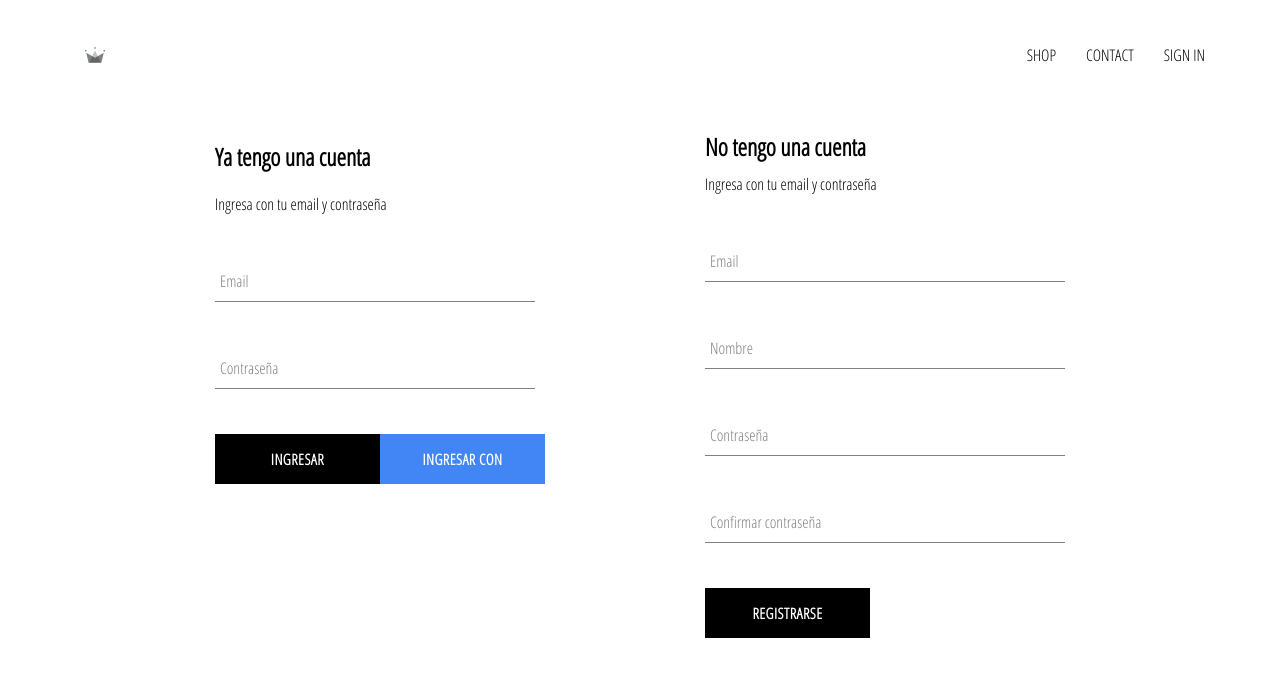
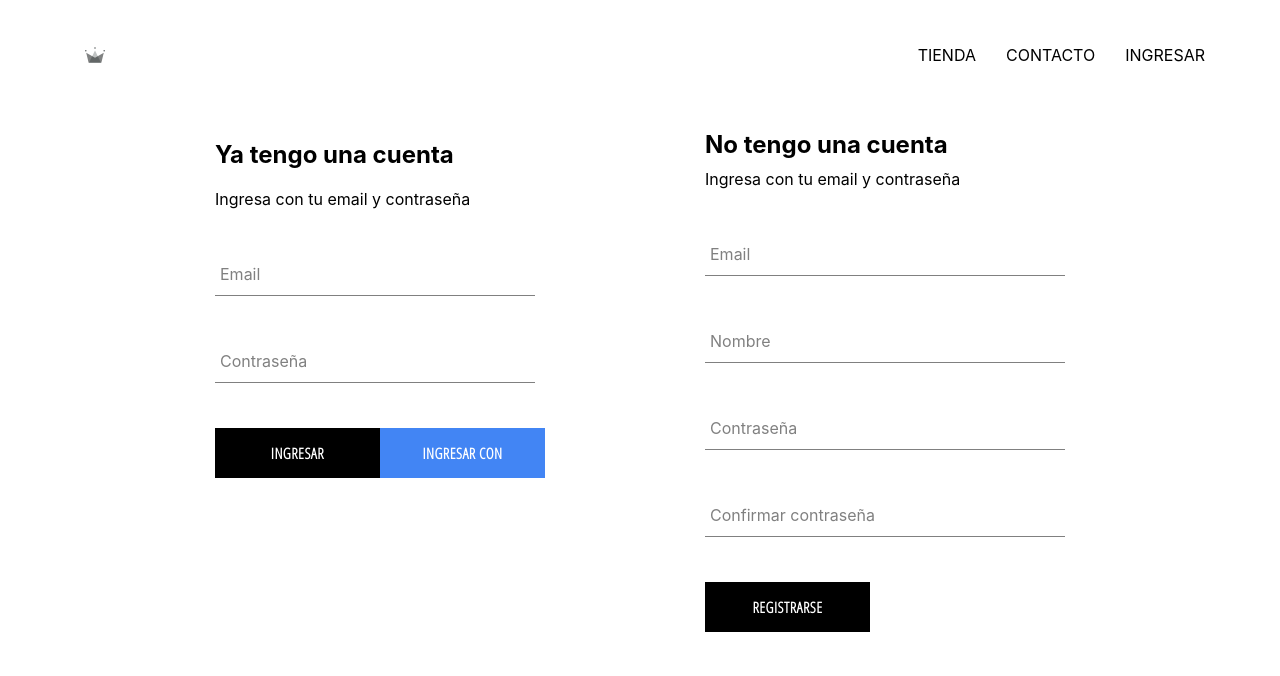
Before and after one commit to GastonDonnet/crwn-clothing, a React (Create React App) app: page /signin in a window 1280 px wide. Shown: the top 676 px of the page. Built offline with nearby package versions, Linux system fonts and the light colour scheme; no server answers.

Commit message:
Redux Setup

```diff
--- a/package.json
+++ b/package.json
@@ -10,8 +10,11 @@
     "node-sass": "^4.14.1",
     "react": "^16.13.1",
     "react-dom": "^16.13.1",
+    "react-redux": "^7.2.1",
     "react-router-dom": "^5.2.0",
-    "react-scripts": "3.4.3"
+    "react-scripts": "3.4.3",
+    "redux": "^4.0.5",
+    "redux-logger": "^3.0.6"
   },
   "scripts": {
     "start": "react-scripts start",
--- a/src/App.js
+++ b/src/App.js
@@ -1,37 +1,32 @@
 import React, { Component } from "react";
-import { BrowserRouter, Route, Switch } from "react-router-dom";
+import { Route, Switch, Redirect } from "react-router-dom";
+import { connect } from "react-redux";
+import { setCurrentUser } from "./redux/user/user.actions";
 import "./App.css";
 import HomePage from "./pages/HomePage/HomePage";
 import ShopPage from "./pages/ShopPage/ShopPage";
-import { Header } from "./components/Header/Header";
+import Header from "./components/Header/Header";
 import { Authentification } from "./pages/Authentification/Authentification";
 import { auth, createUserProfileDocument } from "./firebase/firebase.utils";
 
 class App extends Component {
-  state = {
-    currentUser: null,
-  };
-
   unsubscribeFromAuth = null;
   componentDidMount() {
+    const { setCurrentUser } = this.props;
+
     this.unsubscribeFromAuth = auth.onAuthStateChanged(async (userAuth) => {
       if (userAuth) {
         const userRef = await createUserProfileDocument(userAuth);
 
         userRef.onSnapshot((snapShot) => {
-          this.setState(
-            {
-              currentUser: {
+          setCurrentUser({
             id: snapShot.id,
             ...snapShot.data(),
-              },
-            },
-            () => console.log(this.state)
-          );
+          });
         });
       }
 
-      this.setState({ currentUser: userAuth });
+      setCurrentUser(userAuth);
     });
   }
 
@@ -41,18 +36,33 @@
 
   render() {
     return (
-      <BrowserRouter>
       <div className="App">
-          <Header currentUser={this.state.currentUser}></Header>
+        <Header></Header>
         <Switch>
           <Route exact path="/" component={HomePage}></Route>
           <Route exact path="/shop" component={ShopPage}></Route>
-            <Route exact path="/signin" component={Authentification}></Route>
+          <Route
+            exact
+            path="/signin"
+            render={() =>
+              this.props.currentUser ? (
+                <Redirect to="/" />
+              ) : (
+                <Authentification />
+              )
+            }
+          ></Route>
         </Switch>
       </div>
-      </BrowserRouter>
     );
   }
 }
 
-export default App;
+const mapStateToProps = ({ user }) => ({
+  currentUser: user.currentUser,
+});
+
+const mapDispatchToProps = (dispatch) => ({
+  setCurrentUser: (user) => dispatch(setCurrentUser(user)),
+});
+export default connect(mapStateToProps, mapDispatchToProps)(App);
--- a/src/components/Header/Header.jsx
+++ b/src/components/Header/Header.jsx
@@ -1,28 +1,29 @@
 import React from "react";
+import { connect } from "react-redux";
+import { Link } from "react-router-dom";
+import { auth } from "../../firebase/firebase.utils";
 import { ReactComponent as Logo } from "../../assets/crown.svg";
 import "./Header.scss";
-import { Link } from "react-router-dom";
-import { auth } from "../../firebase/firebase.utils";
 
-export const Header = ({ currentUser }) => (
+const Header = ({ currentUser }) => (
   <div className="header">
     <Link to="/">
       <Logo className="logo-container"></Logo>
     </Link>
     <div className="options">
       <Link className="option" to="/shop">
-        SHOP
+        TIENDA
       </Link>
       <Link className="option" to="/contact">
-        CONTACT
+        CONTACTO
       </Link>
       {currentUser ? (
         <div className="option" onClick={() => auth.signOut()}>
-          SIGN OUT
+          SALIR
         </div>
       ) : (
         <Link className="option" to="/signin">
-          SIGN IN
+          INGRESAR
         </Link>
       )}
 
@@ -30,3 +31,9 @@
     </div>
   </div>
 );
+
+const mapStateToProps = (state) => ({
+  currentUser: state.user.currentUser,
+});
+
+export default connect(mapStateToProps)(Header);
--- a/src/components/SignUp/SignUp.jsx
+++ b/src/components/SignUp/SignUp.jsx
@@ -17,7 +17,7 @@
 
     const { displayName, email, password, confirmPassword } = this.state;
 
-    if (password != confirmPassword) {
+    if (password !== confirmPassword) {
       alert("No coinciden las contraseñas");
       return;
     }
--- a/src/index.js
+++ b/src/index.js
@@ -1,14 +1,22 @@
 import React from "react";
 import ReactDOM from "react-dom";
-import "./index.css";
-import App from "./App";
 import * as serviceWorker from "./serviceWorker";
 import { BrowserRouter } from "react-router-dom";
+import { Provider } from "react-redux";
+
+import App from "./App";
+import "./index.css";
+
+import store from "./redux/store";
 
 ReactDOM.render(
-  <React.StrictMode>
-    <App />
-  </React.StrictMode>,
+  <Provider store={store}>
+    <BrowserRouter>
+      <React.StrictMode>
+        <App />
+      </React.StrictMode>
+    </BrowserRouter>
+  </Provider>,
   document.getElementById("root")
 );
 
--- /dev/null
+++ b/src/redux/root-reducer.js
@@ -0,0 +1,6 @@
+import { combineReducers } from "redux";
+import userReducer from "./user/user.reducer";
+
+export default combineReducers({
+  user: userReducer,
+});
--- /dev/null
+++ b/src/redux/store.js
@@ -0,0 +1,9 @@
+import { createStore, applyMiddleware } from "redux";
+import logger from "redux-logger";
+import rootReducer from "./root-reducer";
+
+const middlewares = [logger];
+
+const store = createStore(rootReducer, applyMiddleware(...middlewares));
+
+export default store;
--- /dev/null
+++ b/src/redux/user/user.actions.jsx
@@ -0,0 +1,8 @@
+import UserActionTypes from "./user.types";
+
+export const setCurrentUser = (user) => {
+  return {
+    type: UserActionTypes.SET_CURRENT_USER,
+    payload: user,
+  };
+};
--- /dev/null
+++ b/src/redux/user/user.reducer.jsx
@@ -0,0 +1,15 @@
+import UserActionTypes from "./user.types";
+
+const initialState = {
+  currentUser: null,
+};
+
+export default (state = initialState, { type, payload }) => {
+  switch (type) {
+    case UserActionTypes.SET_CURRENT_USER:
+      return { ...state, currentUser: payload };
+
+    default:
+      return state;
+  }
+};
--- /dev/null
+++ b/src/redux/user/user.types.jsx
@@ -0,0 +1,3 @@
+export default {
+  SET_CURRENT_USER: "SET_CURRENT_USER",
+};
```
Also changed, not shown: 1 other file (tests, documents, lock files or other folders). Lines whose indentation alone changed are shown as unchanged.
